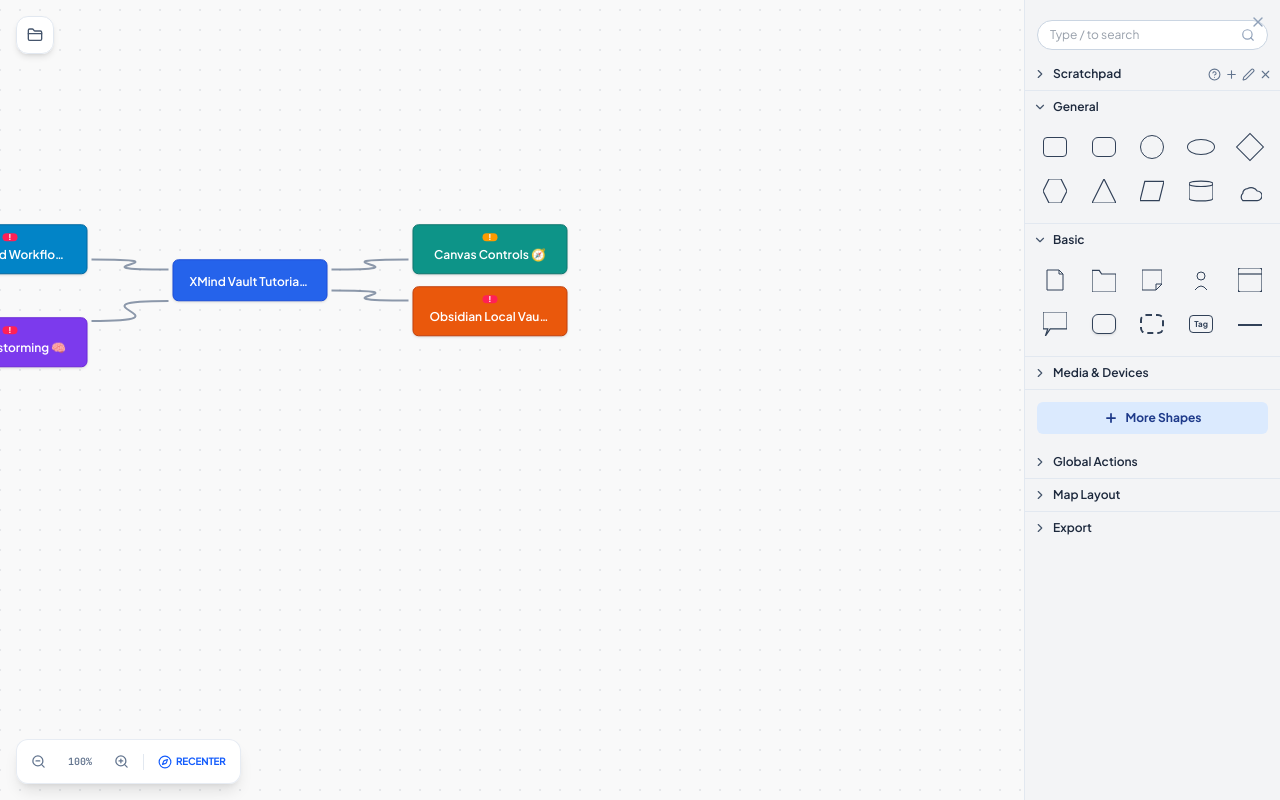
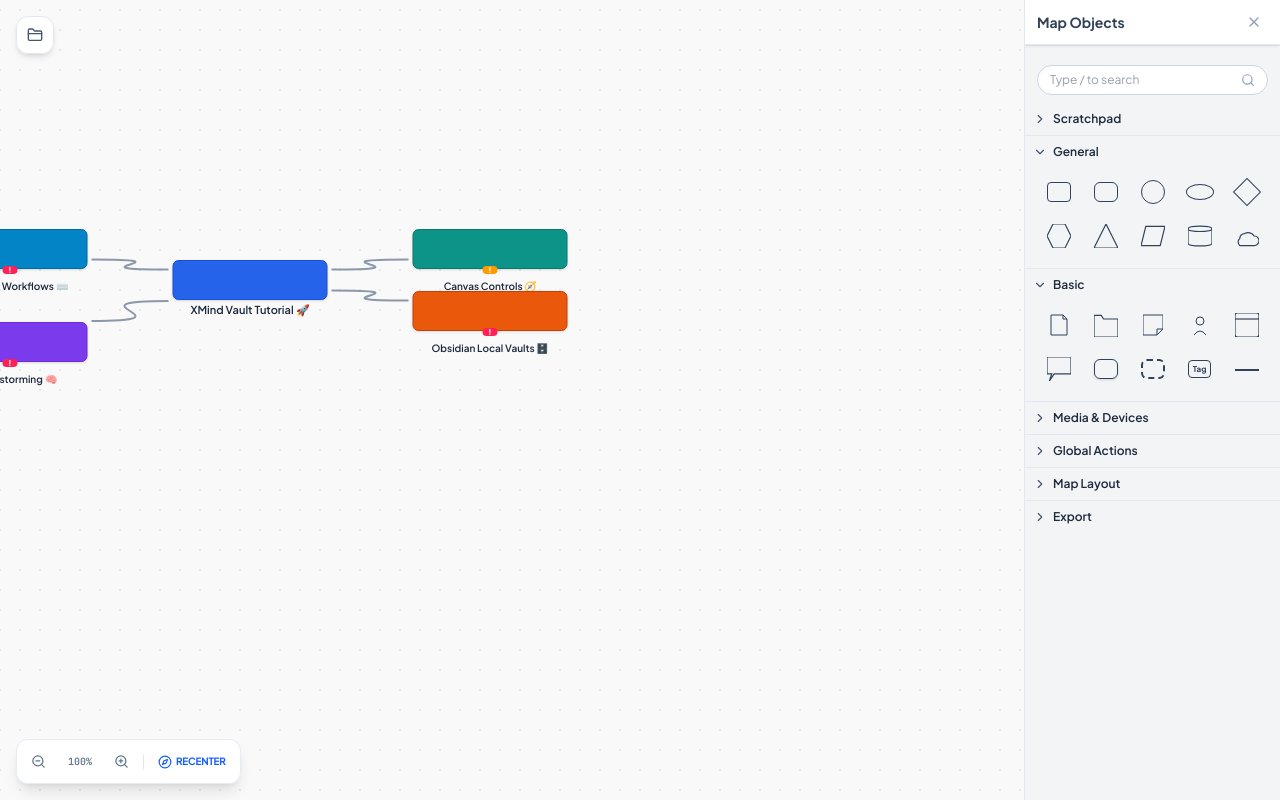
Before and after one commit to Saboor-Hamedi/xmap, a React (Vite) app: page / in a window 1280 px wide. Built offline with nearby package versions, Linux system fonts and the light colour scheme.

Commit message:
Fix missing props, ui resizing, text alignment

```diff
--- a/src/components/Node.tsx
+++ b/src/components/Node.tsx
@@ -163,8 +163,8 @@ export default React.memo(function Node({
       style={{
         left: pos.x,
         top: pos.y,
-        width: displayWidth ?? (usesSvgBackground || clipPath || isEmojiShape ? '180px' : '155px'),
-        height: displayHeight ?? undefined,
+        width: displayWidth ?? (isEmojiShape ? 80 : 155),
+        height: displayHeight ?? (isEmojiShape ? 80 : 40),
         backgroundColor: clipPath || usesSvgBackground || isEmojiShape ? 'transparent' : finalBgColor,
         borderColor: clipPath || usesSvgBackground || isEmojiShape ? 'transparent' : finalBorderColor,
         color: text,
@@ -267,7 +267,10 @@ export default React.memo(function Node({
 
       {/* Emoji Background Provider */}
       {isEmojiShape && (
-        <div className="absolute inset-0 flex items-center justify-center text-[5rem] pointer-events-none opacity-90 drop-shadow-md select-none">
+        <div
+          className="absolute inset-0 flex items-center justify-center pointer-events-none opacity-90 drop-shadow-md select-none"
+          style={{ fontSize: displayWidth ? `${Math.min(displayWidth as number, (displayHeight as number) ?? (displayWidth as number)) * 0.7}px` : '5rem' }}
+        >
           {EMOJI_SHAPES[shape]}
         </div>
       )}
@@ -298,19 +301,19 @@ export default React.memo(function Node({
           autoFocus
           onClick={(e) => e.stopPropagation()}
           onMouseDown={(e) => e.stopPropagation()}
-          className="w-full bg-white text-slate-800 text-xs px-1 outline-none text-center font-semibold rounded"
+          className="absolute top-full mt-1.5 w-[150%] left-1/2 -translate-x-1/2 bg-white text-slate-800 text-[10px] px-1 py-0.5 outline-none text-center font-semibold rounded shadow-sm border border-slate-300 z-50"
         />
       ) : (
-        <div className={`flex flex-col ${isBlock ? 'items-start text-left w-full h-full' : 'items-center text-center'} gap-0.5 leading-normal`}>
+        <div className={`absolute top-full mt-1.5 w-[200%] left-1/2 -translate-x-1/2 flex flex-col ${isBlock ? 'items-start text-left' : 'items-center text-center'} gap-0.5 leading-normal pointer-events-none z-40`}>
           {/* Container Frame Title Banner tag */}
           {isBlock && (
-            <div className="text-[9px] uppercase tracking-wider font-extrabold text-pink-700 bg-pink-100 border border-pink-200 px-1.5 py-0.5 rounded mb-2.5 select-none pointer-events-none">
+            <div className="text-[9px] uppercase tracking-wider font-extrabold text-pink-700 bg-pink-100 border border-pink-200 px-1.5 py-0.5 rounded mb-2.5 select-none">
               📦 Container Board: {node.text}
             </div>
           )}
 
           {/* Attached details icons row */}
-          <div className="flex flex-wrap gap-1 items-center justify-center mb-0.5 pointer-events-none">
+          <div className="flex flex-wrap gap-1 items-center justify-center mb-0.5">
             {node.icon && <span className="text-[11px] font-medium leading-none shrink-0">{node.icon}</span>}
             {node.priority && node.priority !== 'none' && (
               <span className={`text-[8px] uppercase tracking-wider font-extrabold px-1.5 py-0.2 rounded-full leading-none shrink-0 ${
@@ -329,15 +332,15 @@ export default React.memo(function Node({
 
           {/* Main Node Text label */}
           {!isBlock && (
-            <span className={`text-xs select-none block w-full truncate text-center break-words font-semibold max-w-[145px] leading-relaxed ${
-              node.type === 'root' ? 'text-sm font-extrabold' : ''
+            <span className={`text-[10px] select-none block w-full truncate text-center break-words font-semibold max-w-full leading-relaxed text-slate-800 ${
+              node.type === 'root' ? 'text-[11px] font-extrabold' : ''
             }`}>
               {node.text}
             </span>
           )}
 
           {isBlock && (
-            <p className="text-[11px] leading-relaxed text-slate-500/90 select-none italic max-w-full overflow-hidden mt-1 cursor-text select-all">
+            <p className="text-[10px] leading-relaxed text-slate-500/90 select-none italic max-w-full overflow-hidden mt-1 cursor-text pointer-events-auto">
               {node.notes || "Double-click block title/body to edit contents or drag other notes/images inside."}
             </p>
           )}
--- a/src/components/right/MapProperties.tsx
+++ b/src/components/right/MapProperties.tsx
@@ -82,6 +82,28 @@ const SHAPE_CATEGORIES = [
   }
 ];
 
+const AccordionSection = ({ title, children, actions, isExpanded, onToggle }: { title: string, children: React.ReactNode, actions?: React.ReactNode, isExpanded: boolean, onToggle: () => void }) => {
+  return (
+    <div className="flex flex-col border-b border-slate-200 last:border-0 bg-[#f3f4f6]">
+      <div
+        className="flex items-center justify-between px-2 py-2 cursor-pointer hover:bg-slate-200 transition-colors"
+        onClick={onToggle}
+      >
+        <div className="flex items-center gap-1.5 text-slate-800">
+          {isExpanded ? <ChevronDown size={14} className="text-slate-600" /> : <ChevronRight size={14} className="text-slate-600" />}
+          <span className="text-xs font-semibold select-none">{title}</span>
+        </div>
+        {actions && <div onClick={e => e.stopPropagation()}>{actions}</div>}
+      </div>
+      {isExpanded && (
+        <div className="px-3 pb-3 bg-[#f3f4f6]">
+          {children}
+        </div>
+      )}
+    </div>
+  );
+};
+
 interface MapPropertiesPanelProps {
   mapData: MindMapData;
   updateMapState: (newData: MindMapData) => void;
@@ -125,29 +147,6 @@ export default function MapPropertiesPanel({
     e.dataTransfer.effectAllowed = 'copy';
   };
 
-  const AccordionSection = ({ title, children, actions }: { title: string, children: React.ReactNode, actions?: React.ReactNode }) => {
-    const isExpanded = expanded[title];
-    return (
-      <div className="flex flex-col border-b border-slate-200 last:border-0 bg-[#f3f4f6]">
-        <div
-          className="flex items-center justify-between px-2 py-2 cursor-pointer hover:bg-slate-200 transition-colors"
-          onClick={() => toggle(title)}
-        >
-          <div className="flex items-center gap-1.5 text-slate-800">
-            {isExpanded ? <ChevronDown size={14} className="text-slate-600" /> : <ChevronRight size={14} className="text-slate-600" />}
-            <span className="text-xs font-semibold select-none">{title}</span>
-          </div>
-          {actions && <div onClick={e => e.stopPropagation()} className="flex items-center gap-1 text-slate-500">{actions}</div>}
-        </div>
-        {isExpanded && (
-          <div className="px-2 pb-3 bg-[#f3f4f6]">
-            {children}
-          </div>
-        )}
-      </div>
-    );
-  };
-
   // Helper to render the mini SVG
   const renderMiniShape = (type: NodeShape) => {
     if (EMOJI_SHAPES[type as string]) {
@@ -182,18 +181,19 @@ export default function MapPropertiesPanel({
   return (
     <div id="map_properties_panel" className="flex flex-col select-none bg-[#f3f4f6] h-full overflow-y-auto relative pb-8">
 
-      {/* Absolute Close Button overlaying the top */}
-      {onClose && (
-        <div className="absolute top-2 right-2 z-10">
+      {/* Header */}
+      <div className="flex items-center justify-between px-3 py-2 border-b border-slate-200 bg-white shrink-0 shadow-sm z-20 sticky top-0">
+        <span className="font-bold text-sm text-slate-700">Map Objects</span>
+        {onClose && (
           <button
             onClick={onClose}
-            className="p-1.5 hover:bg-slate-200 text-slate-400 hover:text-slate-700 rounded-md transition-colors"
+            className="p-1.5 hover:bg-slate-100 text-slate-400 hover:text-slate-700 rounded-md transition-colors"
             title="Close panel"
           >
             <X size={16} />
           </button>
-        </div>
-      )}
+        )}
+      </div>
 
       {/* Search Bar mimic */}
       <div className="p-3 bg-[#f3f4f6] pb-2 mt-2">
@@ -213,14 +213,8 @@ export default function MapPropertiesPanel({
         {/* Scratchpad (Empty mockup) */}
         <AccordionSection
           title="Scratchpad"
-          actions={
-            <>
-              <HelpCircle size={13} className="hover:text-slate-800 cursor-pointer" />
-              <Plus size={13} className="hover:text-slate-800 cursor-pointer" />
-              <Edit2 size={13} className="hover:text-slate-800 cursor-pointer" />
-              <X size={13} className="hover:text-slate-800 cursor-pointer" />
-            </>
-          }
+          isExpanded={expanded['Scratchpad']}
+          onToggle={() => toggle('Scratchpad')}
         >
           <div className="border border-dashed border-slate-400 rounded-md py-3 text-center text-slate-400 text-xs mt-1">
             Drag elements here
@@ -230,7 +224,7 @@ export default function MapPropertiesPanel({
         {/* Dynamic Shape Categories */}
         {SHAPE_CATEGORIES.map(cat => (
           <React.Fragment key={cat.name}>
-            <AccordionSection title={cat.name}>
+            <AccordionSection title={cat.name} isExpanded={expanded[cat.name]} onToggle={() => toggle(cat.name)}>
               <div className="grid grid-cols-5 gap-1 pt-1">
                 {cat.shapes.map((s) => (
                   <div
@@ -248,14 +242,14 @@ export default function MapPropertiesPanel({
           </React.Fragment>
         ))}
 
-        <div className="flex justify-center p-3">
+        {/* <div className="flex justify-center p-3">
           <button className="bg-[#dbeafe] hover:bg-[#bfdbfe] text-[#1e3a8a] font-bold py-2 px-6 rounded-md flex items-center justify-center gap-2 text-xs transition-colors w-full">
             <Plus size={14} className="stroke-[3]" /> More Shapes
           </button>
-        </div>
+        </div> */}
 
         {/* Global Tools */}
-        <AccordionSection title="Global Actions">
+        <AccordionSection title="Global Actions" isExpanded={expanded['Global Actions']} onToggle={() => toggle('Global Actions')}>
           <div className="flex flex-col gap-1.5 pt-1">
             <div className="flex items-center gap-1.5">
               <button
@@ -286,7 +280,7 @@ export default function MapPropertiesPanel({
         </AccordionSection>
 
         {/* Layout Direction */}
-        <AccordionSection title="Map Layout">
+        <AccordionSection title="Map Layout" isExpanded={expanded['Map Layout']} onToggle={() => toggle('Map Layout')}>
           <div className="grid grid-cols-2 gap-1.5 pt-1">
             {[
               { id: 'balanced', label: 'Balanced' },
@@ -327,7 +321,7 @@ export default function MapPropertiesPanel({
         </AccordionSection>
 
         {/* Export / Save */}
-        <AccordionSection title="Export">
+        <AccordionSection title="Export" isExpanded={expanded['Export']} onToggle={() => toggle('Export')}>
           <div className="flex flex-col gap-1.5 pt-1 pb-4">
             <button
               onClick={onExportJson}
--- a/src/components/right/NodeProperties.tsx
+++ b/src/components/right/NodeProperties.tsx
@@ -40,6 +40,28 @@ const SIMPLE_ICONS = [
   '⭐', '🎯', '🔥', '💡', '📌', '🚀', '📈', '⚠️', '✅', '❤️', '📅', '💬', '🛠️', '🔒',
   '📄', '🎥', '📱', '💻', '📲', '📺', '👥', '🧑‍🎓', '🧑‍🏫', '🧍‍♂️', '👧', '📁', '📝', '📊'
 ];
+
+const AccordionSection = ({ title, children, actions, isExpanded, onToggle }: { title: string, children: React.ReactNode, actions?: React.ReactNode, isExpanded: boolean, onToggle: () => void }) => {
+  return (
+    <div className="flex flex-col border-b border-slate-200 last:border-0 bg-[#f3f4f6]">
+      <div
+        className="flex items-center justify-between px-2 py-2 cursor-pointer hover:bg-slate-200 transition-colors"
+        onClick={onToggle}
+      >
+        <div className="flex items-center gap-1.5 text-slate-800">
+          {isExpanded ? <ChevronDown size={14} className="text-slate-600" /> : <ChevronRight size={14} className="text-slate-600" />}
+          <span className="text-xs font-semibold select-none">{title}</span>
+        </div>
+        {actions && <div onClick={e => e.stopPropagation()}>{actions}</div>}
+      </div>
+      {isExpanded && (
+        <div className="px-3 pb-3 bg-[#f3f4f6]">
+          {children}
+        </div>
+      )}
+    </div>
+  );
+};
 
 export default function NodePropertiesPanel({
   selectedNode,
@@ -188,48 +210,28 @@ export default function NodePropertiesPanel({
     });
   };
 
-  const AccordionSection = ({ title, children, actions }: { title: string, children: React.ReactNode, actions?: React.ReactNode }) => {
-    const isExpanded = expanded[title];
-    return (
-      <div className="flex flex-col border-b border-slate-200 last:border-0 bg-[#f3f4f6]">
-        <div
-          className="flex items-center justify-between px-2 py-2 cursor-pointer hover:bg-slate-200 transition-colors"
-          onClick={() => toggle(title)}
-        >
-          <div className="flex items-center gap-1.5 text-slate-800">
-            {isExpanded ? <ChevronDown size={14} className="text-slate-600" /> : <ChevronRight size={14} className="text-slate-600" />}
-            <span className="text-xs font-semibold select-none">{title}</span>
-          </div>
-          {actions && <div onClick={e => e.stopPropagation()}>{actions}</div>}
-        </div>
-        {isExpanded && (
-          <div className="px-3 pb-3 bg-[#f3f4f6]">
-            {children}
-          </div>
-        )}
-      </div>
-    );
-  };
+
 
   return (
     <div id="inspector_panel" className="flex flex-col select-none bg-[#f3f4f6] h-full overflow-y-auto pb-8 relative">
 
-      {/* Absolute Close Button overlaying the top */}
-      {onClose && (
-        <div className="absolute top-2 right-2 z-10">
+      {/* Header */}
+      <div className="flex items-center justify-between px-3 py-2 border-b border-slate-200 bg-white shrink-0 shadow-sm z-20 sticky top-0">
+        <span className="font-bold text-sm text-slate-700">Node Properties</span>
+        {onClose && (
           <button
             onClick={onClose}
-            className="p-1.5 hover:bg-slate-200 text-slate-400 hover:text-slate-700 rounded-md transition-colors"
+            className="p-1.5 hover:bg-slate-100 text-slate-400 hover:text-slate-700 rounded-md transition-colors"
             title="Close panel"
           >
             <X size={16} />
           </button>
-        </div>
-      )}
+        )}
+      </div>
 
       <div className="flex flex-col shrink-0 mt-2">
         {/* Node Identity Display */}
-        <AccordionSection title="Identity & Content">
+        <AccordionSection title="Identity & Content" isExpanded={expanded['Identity & Content']} onToggle={() => toggle('Identity & Content')}>
           <div className="flex flex-col gap-1.5 mt-1">
             <label className="text-[10px] font-bold text-slate-500 uppercase tracking-widest flex justify-between">
               <span>Node ID</span>
@@ -249,7 +251,7 @@ export default function NodePropertiesPanel({
         </AccordionSection>
 
         {/* Style & Shape */}
-        <AccordionSection title="Style & Shape">
+        <AccordionSection title="Style & Shape" isExpanded={expanded['Style & Shape']} onToggle={() => toggle('Style & Shape')}>
           <div className="grid grid-cols-2 gap-1.5 pt-1">
             {COMPACT_SHAPES.map((shape) => (
               <button
@@ -268,7 +270,7 @@ export default function NodePropertiesPanel({
         </AccordionSection>
 
         {/* Colors */}
-        <AccordionSection title="Colors">
+        <AccordionSection title="Colors" isExpanded={expanded['Colors']} onToggle={() => toggle('Colors')}>
           <div className="grid grid-cols-3 gap-1.5 pt-1">
             {COMPACT_PALETTES.map((color, idx) => {
               const isSelected = selectedNode.color?.background === color.background && selectedNode.color?.text === color.text;
@@ -296,7 +298,7 @@ export default function NodePropertiesPanel({
         </AccordionSection>
 
         {/* Badges & Status */}
-        <AccordionSection title="Badges & Status">
+        <AccordionSection title="Badges & Status" isExpanded={expanded['Badges & Status']} onToggle={() => toggle('Badges & Status')}>
           <div className="flex flex-col gap-3 pt-1">
             <div className="flex flex-wrap gap-1.5">
               {SIMPLE_ICONS.map((emojiSym) => {
@@ -368,7 +370,7 @@ export default function NodePropertiesPanel({
         </AccordionSection>
 
         {/* Layout */}
-        <AccordionSection title="Layout">
+        <AccordionSection title="Layout" isExpanded={expanded['Layout']} onToggle={() => toggle('Layout')}>
           <div className="flex flex-col gap-3 pt-1">
             <div className="grid grid-cols-2 gap-1.5">
               {[
@@ -426,7 +428,7 @@ export default function NodePropertiesPanel({
         </AccordionSection>
 
         {/* Notes & Details */}
-        <AccordionSection title="Notes & Details">
+        <AccordionSection title="Notes & Details" isExpanded={expanded['Notes & Details']} onToggle={() => toggle('Notes & Details')}>
           <div className="flex flex-col gap-3 pt-1">
             <div className="relative">
               <Link size={13} className="absolute left-2.5 top-2 text-slate-400" />
```
Also changed, not shown: 1 other file (tests, documents, lock files or other folders).
